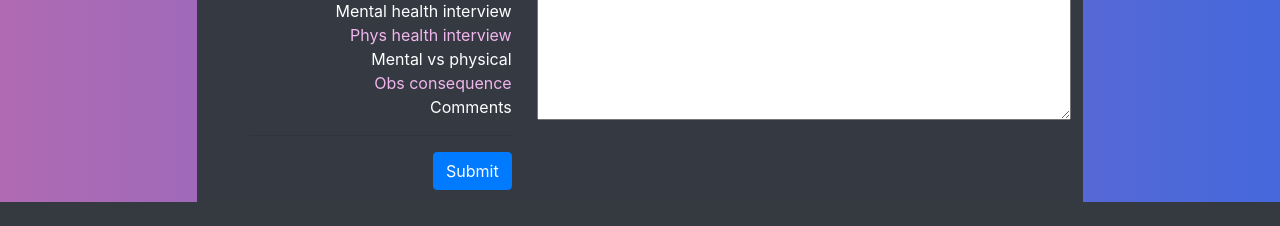
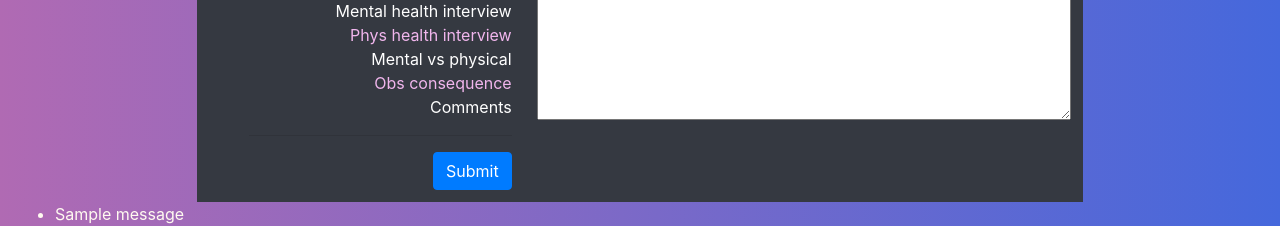
Before and after one commit to dragonblood/Atlus, a Django app: page /atlus/ in a window 1280 px wide. Shown: the part 666-892 px from the top of the page. Before the commit the page ends 868 px from the top, so only its background shows below. Run offline with Django 3.2, Linux system fonts and the light colour scheme; one stand-in notice (Sample message) is shown; parts of the project's set-up code (start-up, migrations or seed data) failed here and were passed over; some libraries are stand-ins or nearby versions.

Commit message:
Add files via upload

```diff
--- a/Atlus/templates/Atlus.html
+++ b/Atlus/templates/Atlus.html
@@ -6,7 +6,7 @@
 {% block content %}
 
 <body align="center">
-    <form method="post">
+    <form method="POST">
         {% csrf_token %}
         <div class="flex-container">
             <div>
@@ -45,9 +45,14 @@
                     <hr>
                 </ul>
                 <button class="flex-column btn btn-primary float-right" type="Submit"> Submit </button>
-                {{result}}
             </div>
         </div>
     </form>
-</body>
-{% endblock %}
+    {%  if messages %}
+    <ul class=messages">
+        {% for message in messages %}
+        <li {% if message.tags %} class=" {{ message.tags }} " {% endif %}>{{ message }}</li>
+        {% endfor %}
+    </ul>
+    {% endif %}
+    {% endblock %}
```
